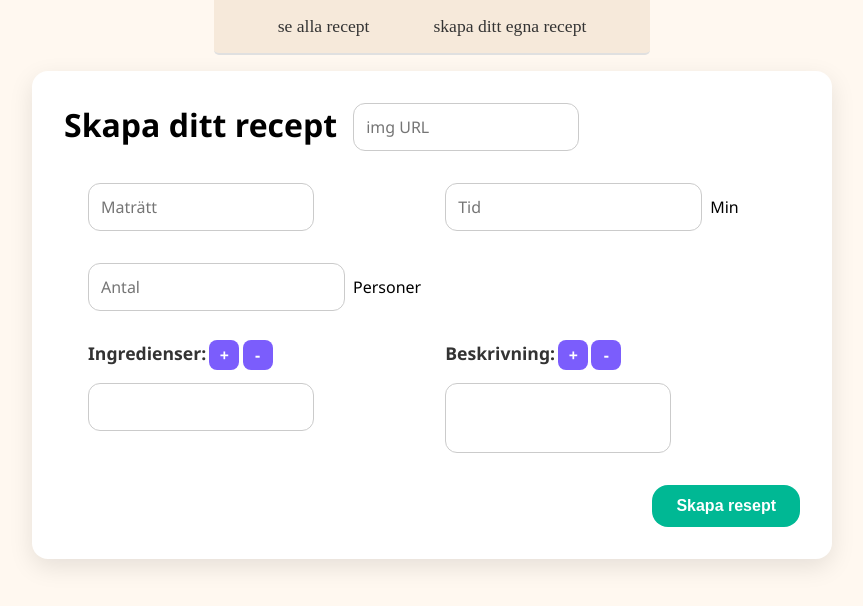
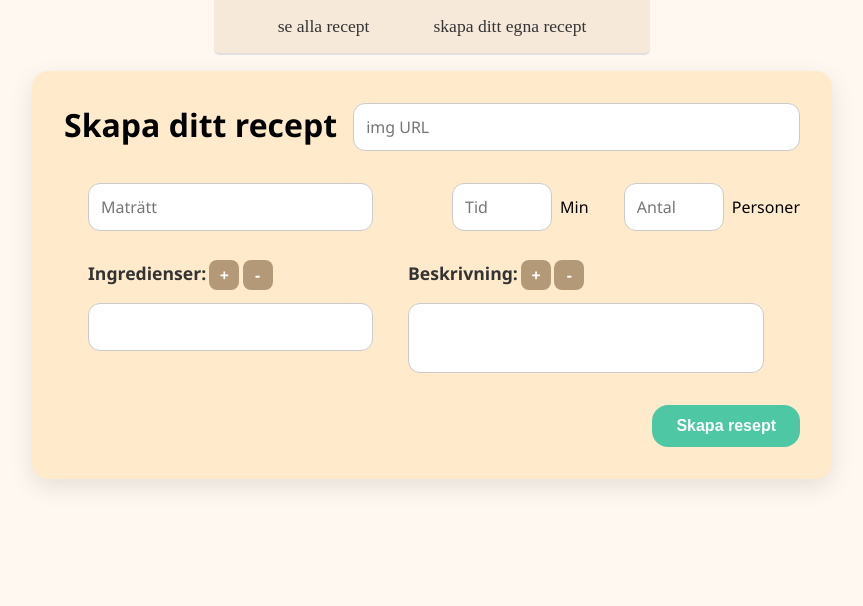
Before and after one commit to Carl-JohanK/PM_Frontend, a React (Vite) app: page /food/create in a window 1280 px wide. Shown: the top 606 px of the page, without its empty margins (208-1071 px from the left). Built offline with nearby package versions, Linux system fonts and the light colour scheme; no server answers.

Commit message:
updating the disign for creating a recipe

```diff
--- a/src/components/CreateRecipe/CreateRecipe.css
+++ b/src/components/CreateRecipe/CreateRecipe.css
@@ -1,7 +1,7 @@
 .form {
   max-width: 800px;
   margin: 1rem auto;
-  background: #fff;
+  background: #ffebcc;
   border-radius: 1rem;
   padding: 2rem;
   box-shadow: 0 8px 24px rgba(0, 0, 0, 0.1);
@@ -31,6 +31,10 @@
   width: 100%;
 }
 
+.space-between {
+  justify-content: space-between;
+}
+
 .list-items {
   display: flex;
   flex-direction: column;
@@ -41,7 +45,26 @@
   display: flex;
   flex-direction: row;
   align-items: center;
-  gap: 0.2rem;
+  gap: .2rem;
+}
+
+.extra-gap {
+  gap: 2.2rem;
+}
+
+.w-40 {
+  width: 40%;
+  min-width: 12rem;
+}
+
+.w-50 {
+  width: 50%;
+  min-width: 13rem;
+}
+
+.overflow-y {
+  overflow-y: hidden;
+  transition: height 0.2s ease;
 }
 
 .form-input h3 {
@@ -62,6 +85,7 @@
 }
 
 .input-box {
+  width: 100%;
   resize: none;
   padding: 0.75rem;
   border: 1px solid #cbcbcb;
@@ -72,7 +96,7 @@
 }
 
 .input-box:focus {
-  border-color: #7b5dfc;
+  border-color: #b49979;
   box-shadow: 0 0 0 3px rgba(123, 93, 252, 0.2);
   outline: none;
 }
@@ -83,7 +107,7 @@
   align-items: center;
   width: 30px;
   height: 30px;
-  background-color: #7b5dfc;
+  background-color: #b49979;
   color: white;
   font-weight: bold;
   border-radius: 0.5rem;
@@ -93,12 +117,12 @@
 }
 
 .div-button:hover {
-  background-color: #6441f2;
+  background-color: #826d52;
 }
 
 .submit-button {
   padding: 0.75rem 1.5rem;
-  background-color: #00b894;
+  background-color: #00b893b1;
   color: white;
   font-size: 1rem;
   font-weight: 600;
@@ -113,6 +137,10 @@
   background-color: #019875;
 }
 
-.extra-gap {
-  gap: 8.2rem;
+h1 {
+  min-width: max-content;
 }
+
+.input-wraper input[type="number"] {
+  width: 100px;
+}
--- a/src/components/CreateRecipe/CreateRecipe.tsx
+++ b/src/components/CreateRecipe/CreateRecipe.tsx
@@ -100,8 +100,8 @@ function CerateRecipe({ createRescipe, fetchAllRescipes }: prop) {
                     rows={1}></textarea>
             </div>
             <main className="form-content">
-                <article className="side-content">
-                    <section className="form-input extra-gap">
+                <article className="side-content space-between">
+                    <section className="form-input w-40">
                         <textarea
                             className="input-box"
                             placeholder="Maträtt"
@@ -110,7 +110,10 @@ function CerateRecipe({ createRescipe, fetchAllRescipes }: prop) {
                             name="dish_name"
                             id="name"
                             rows={1}></textarea>
-                        <div className="input-wraper">
+                    </section>
+
+                    <section className="form-input extra-gap">
+                    <div className="input-wraper">
                             <input
                                 className="input-box"
                                 type="number"
@@ -122,9 +125,6 @@ function CerateRecipe({ createRescipe, fetchAllRescipes }: prop) {
                             />
                             <p>Min</p>
                         </div>
-                    </section>
-
-                    <section className="form-input extra-gap">
                         <div className="input-wraper">
                             <input
                                 className="input-box"
@@ -141,7 +141,7 @@ function CerateRecipe({ createRescipe, fetchAllRescipes }: prop) {
                 </article>
 
                 <article className="side-content extra-gap">
-                    <section className="list-items">
+                    <section className="list-items w-40">
                         <div className="form-input">
                             <h3>Ingredienser:</h3>
 
@@ -166,7 +166,7 @@ function CerateRecipe({ createRescipe, fetchAllRescipes }: prop) {
                         }
                     </section>
 
-                    <section className="list-items">
+                    <section className="list-items w-50">
                         <div className="form-input">
                             <h3>Beskrivning:</h3>
 
@@ -178,12 +178,16 @@ function CerateRecipe({ createRescipe, fetchAllRescipes }: prop) {
                         {
                             newRecipe.descriptions.map((info, index) => {
                                 return (
-                                    <textarea className="larg-text-area input-box"
+                                    <textarea className="larg-text-area input-box overflow-y"
                                         key={index}
                                         required
                                         name={`descriptions-${index}`}
                                         id="descriptions"
-                                        onChange={(e) => { handleArrayInput("descriptions", index, e.currentTarget.value) }}
+                                        onChange={(e) => {
+                                            e.target.style.height = "auto";
+                                            e.target.style.height = `${e.target.scrollHeight}px`;
+                                            handleArrayInput("descriptions", index, e.currentTarget.value)
+                                        }}
                                     ></textarea>
                                 )
                             })
```
